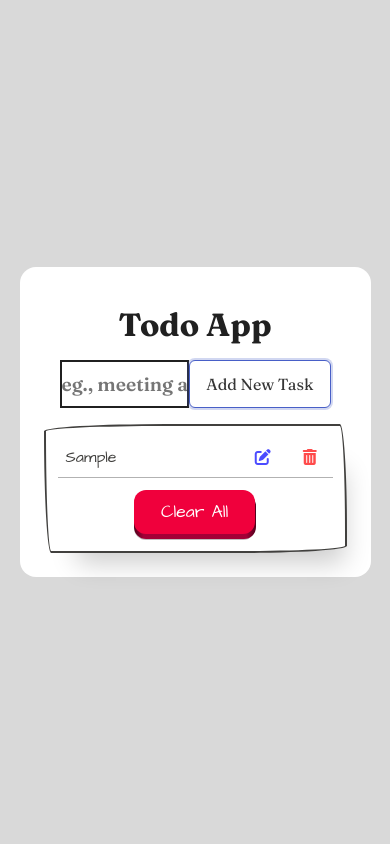
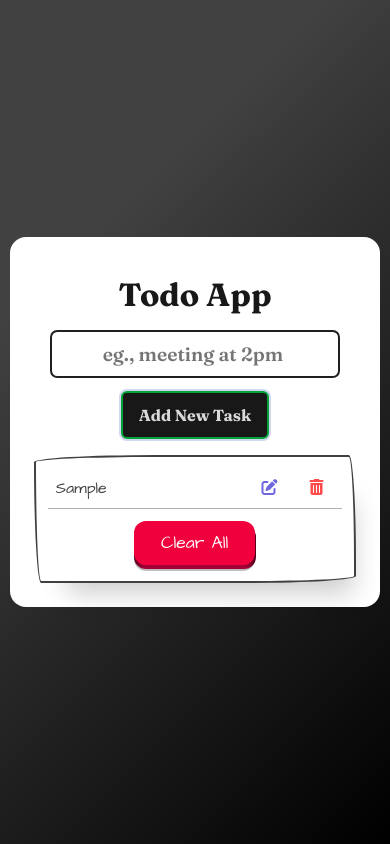
Before and after one commit to akaradexo/todo-list, a plain HTML site: page index.html in a window 390 px wide. Both pictures are taken after typing "Sample" into the empty fields and a click on the button "Add New Task". Drawn offline with Linux system fonts and the light colour scheme.

Commit message:
UI improved

```diff
--- a/index.html
+++ b/index.html
@@ -4,7 +4,8 @@
   <meta charset="UTF-8">
   <meta http-equiv="X-UA-Compatible" content="IE=edge">
   <meta name="viewport" content="width=device-width, initial-scale=1.0">
-  <title>Document</title>
+  <title>Todo app</title>
+  <link rel="shortcut icon" href="./assests/tasks.png" type="image/x-icon">
   <link rel="stylesheet" href="https://cdnjs.cloudflare.com/ajax/libs/font-awesome/5.15.4/css/all.min.css" integrity="sha512-1ycn6IcaQQ40/MKBW2W4Rhis/DbILU74C1vSrLJxCq57o941Ym01SwNsOMqvEBFlcgUa6xLiPY/NS5R+E6ztJQ==" crossorigin="anonymous" referrerpolicy="no-referrer" />
   <link rel="stylesheet" href="https://cdnjs.cloudflare.com/ajax/libs/font-awesome/6.0.0-beta2/css/all.min.css" integrity="sha512-YWzhKL2whUzgiheMoBFwW8CKV4qpHQAEuvilg9FAn5VJUDwKZZxkJNuGM4XkWuk94WCrrwslk8yWNGmY1EduTA==" crossorigin="anonymous" referrerpolicy="no-referrer" />
   <link rel="stylesheet" href="./styles/normalize.css">
@@ -16,16 +17,15 @@
   <div class="container">
     <form class="todo-form" id="todo-form">
       <div class="alert" id="alert">
-        <span class="closebtn" onclick="this.parentElement.style.display='none';">&times;</span>
       </div>
       <h1>Todo App</h1>
       <div class="form-control">
         <input type="text" class="input" id="todo" placeholder="eg., meeting at 2pm ">
-        <button type="submit" role="button" class="btn btn-submit" id="btn-submit">Add New Task</button>
+        <button type="submit" role="button" class="btn-submit" id="btn-submit">Add New Task</button>
       </div>
+      <div class="backgroundImg"></div>
       <div class="todo-container" id="todo-container">
         <div class="todo-list" id="todo-list">
-
         </div>
         <button type="button" id="btn-clear" class="btn-clear-pushable" role="button">
           <span class="btn-clear-shadow"></span>
--- a/script/script.js
+++ b/script/script.js
@@ -112,14 +112,11 @@ const setBackToDefault = function(){
 // display alerts
 const displayAlert = function(message,color){
   alert.innerText = message;
-
   alert.classList.add(color);
-
   setTimeout(()=>{
     alert.innerText = '';
     alert.classList.remove(color);
   },1500)
-
 };
 
 
@@ -128,4 +125,4 @@ const displayAlert = function(message,color){
 
 todoForm.addEventListener('submit',addItem);
 
-btnClear.addEventListener('click',clearItems)
+btnClear.addEventListener('click',clearItems);
--- a/styles/style.css
+++ b/styles/style.css
@@ -20,7 +20,8 @@ body {
     font-family: 'Fraunces', serif;
     margin: 0;
     color: var(--black2);
-    background-color: var(--white1);
+    background-color: #000000;
+background-image: linear-gradient(315deg, #000000 0%, #414141 74%);
     overflow-x: hidden;
 
 }
@@ -38,14 +39,32 @@ body {
   justify-content: center;
   align-items: center;
 }
+@media (max-width: 768px) {
+  .form-control{
+    flex-direction: column;
+  }
+  .btn-submit{
+    margin-top:0.8rem ;
+  }
+  .input{
+    border-top-right-radius: .375em;
+    border-bottom-right-radius: .375em;
+  }
+  .btn-submit{
+    border-top-left-radius: .375em;
+    border-bottom-left-radius: .375em;
+  }
+}
 .input {
   width: 100%;
   min-height: 3rem;
+  background-color: #fff;
   border: 2px solid  var(--black2);
   color: var(--black1);
+  border-top-left-radius: .375em;
+  border-bottom-left-radius: .375em;
   font-size: 1.2rem;
   font-weight: 600;
-  background: transparent;
   text-align: center;
 }
 
@@ -64,14 +83,16 @@ body {
   justify-content: center;
   align-items: center;
 }
+
+
 @media (max-width: 992px) {
   .todo-form{
-    width: 80%;
+    width: 85%;
   }
 }
 @media (max-width: 768px) {
   .todo-form{
-    width: 90%;
+    width: 95%;
   }
 }
 .todo-list{
@@ -88,6 +109,7 @@ body {
 }
 .title{
   width: 70%;
+  word-wrap: break-word;
 }
 .btn-container{
   width: 30%;
@@ -147,21 +169,29 @@ body {
 
 h1{
   margin: 0;
+  color: var(--black1);
 }
 /* alert */
 .alert {
   padding: 0.5rem;
-  border-radius: 0.8rem;
+  border-radius: 0.2rem;
   width: 100%;
-  color: white;
+  text-align: center;
+  font-weight: 800;
 }
 .danger{
-  background-color: #f44336;
+  background-color: #ffb3b3;
+  color: #ff0000;
+
 }
 .success{
-  background-color: #04AA6D;
+  background-color: #b3e4c3
+  ;
+  color: #02a437
+  ;
+
 }
-.closebtn {
+.closeBtn {
   margin-left: 15px;
   color: white;
   font-weight: bold;
@@ -172,19 +202,21 @@ h1{
   transition: 0.3s;
 }
 
-.closebtn:hover {
+.closeBtn:hover {
   color: black;
 }
 /* Buttons */
 .btn-submit {
   align-items: center;
+  font-weight: 800;
   appearance: none;
-  background-color: #fff;
-  border: 1px solid #dbdbdb;
-  border-radius: .375em;
+  background-color: var(--black1);
+  border: 2px solid  var(--black2);
+  color: var(--white1);
+  border-top-right-radius: .375em;
+  border-bottom-right-radius: .375em;
   box-shadow: none;
   box-sizing: border-box;
-  color: #363636;
   cursor: pointer;
   display: inline-flex;
   font-size: 1rem;
@@ -207,7 +239,7 @@ h1{
 }
 
 .btn-submit:focus {
-  border-color: #485fc7;
+  border-color:#02a437 ;
   outline: 0;
 }
 
@@ -325,7 +357,7 @@ h1{
   background-color: transparent;
   border:none;
   cursor: pointer;
-  color: blue;
+  color: #3127cf;
   margin: 0 1rem;
   opacity: 0.7;
 }
@@ -336,7 +368,7 @@ h1{
   background-color: transparent;
   border:none;
   cursor: pointer;
-  color: red;
+  color: #ff0000;
   margin: 0 1rem;
   opacity: 0.7;
 }
```
Also changed, not shown: assests/tasks.png (added).
